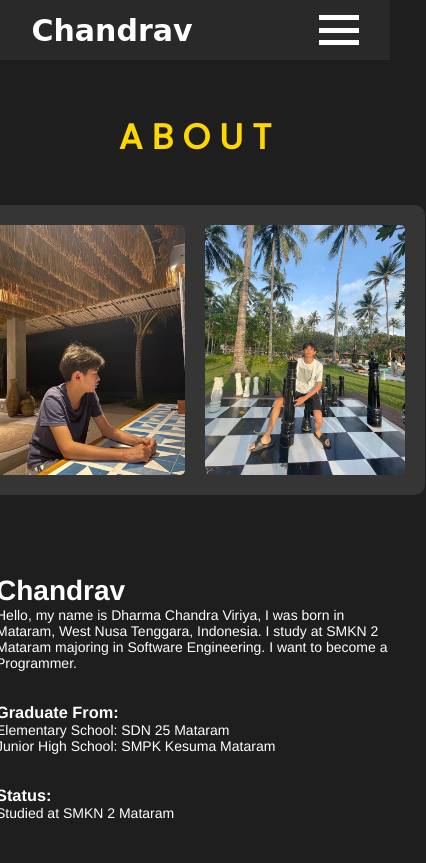
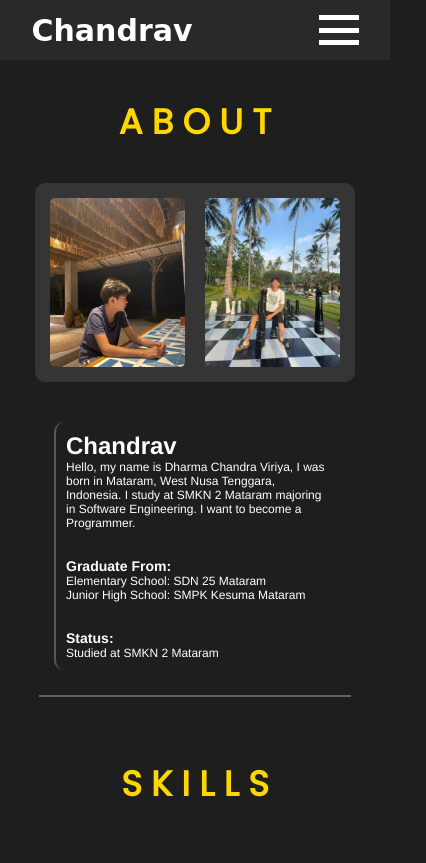
Before and after one commit to iamCelott/Old-Portofolio, a plain HTML site: page index.html in a window 390 px wide. Shown: the top 863 px of the page, 426 px wide, since content can reach past the window. Drawn offline with Linux system fonts and the light colour scheme; a web font is replaced by a local one.

Commit message:
Mengubah responsive 375 menjadi 400px

```diff
--- a/style.css
+++ b/style.css
@@ -625,7 +625,7 @@ nav {
     }
 }
 
-@Media (max-width: 375px) {
+@Media (max-width: 400px) {
 
     #About {
         height: 630px;
@@ -646,14 +646,15 @@ nav {
         order: 1;
         margin-top: 0;
         margin-bottom: 10px;
+        padding: 15px;
     }
 
     .hero-img .hero-1 {
-        width: 125px;
+        width: 135px;
     }
 
     .hero-img .hero-2 {
-        width: 125px;
+        width: 135px;
     }
 
     #About .hero-img:hover .hero-1{
@@ -690,11 +691,6 @@ nav {
 
     .carouselDesc {
         font-size: 0.8rem;
-        padding: 20px;
-    }
-
-    .carouselDesc {
-        font-size: 1rem;
         padding: 20px;
     }
 
```
